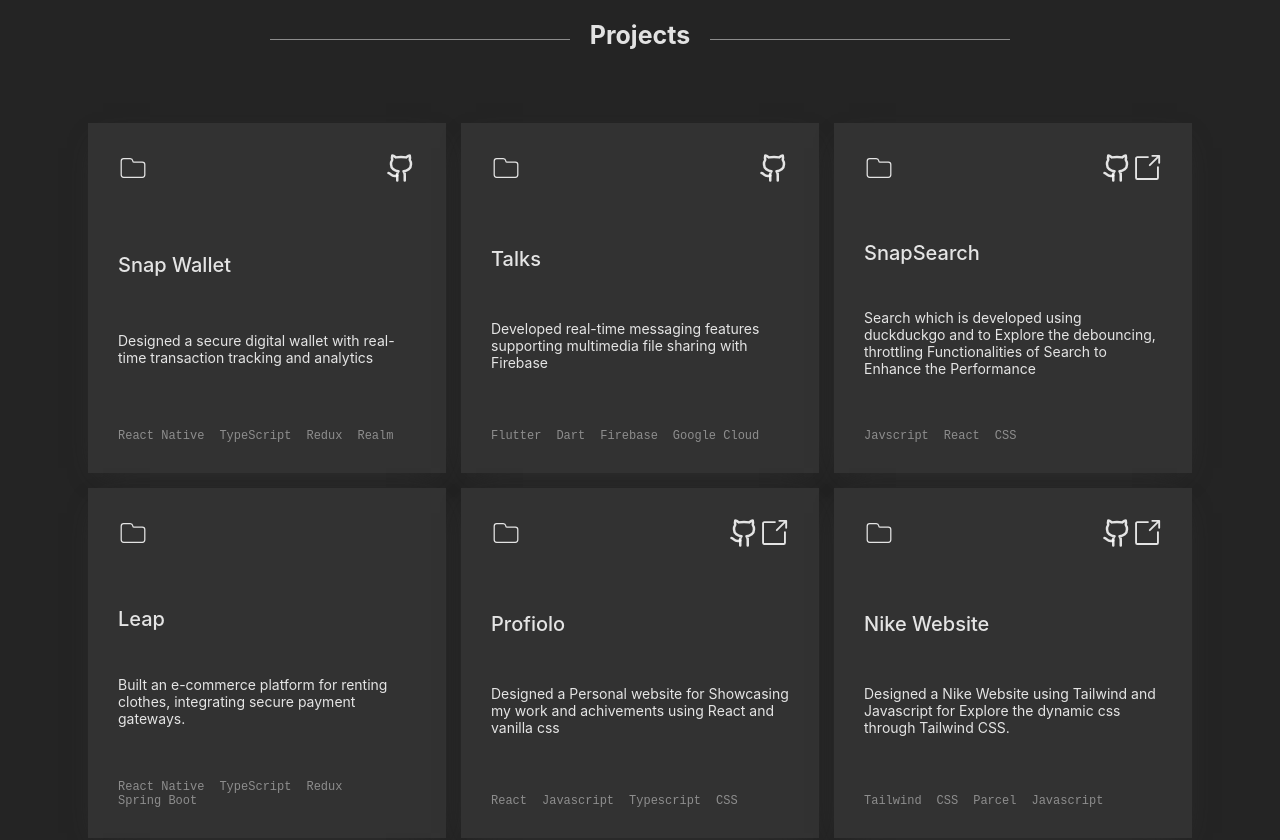
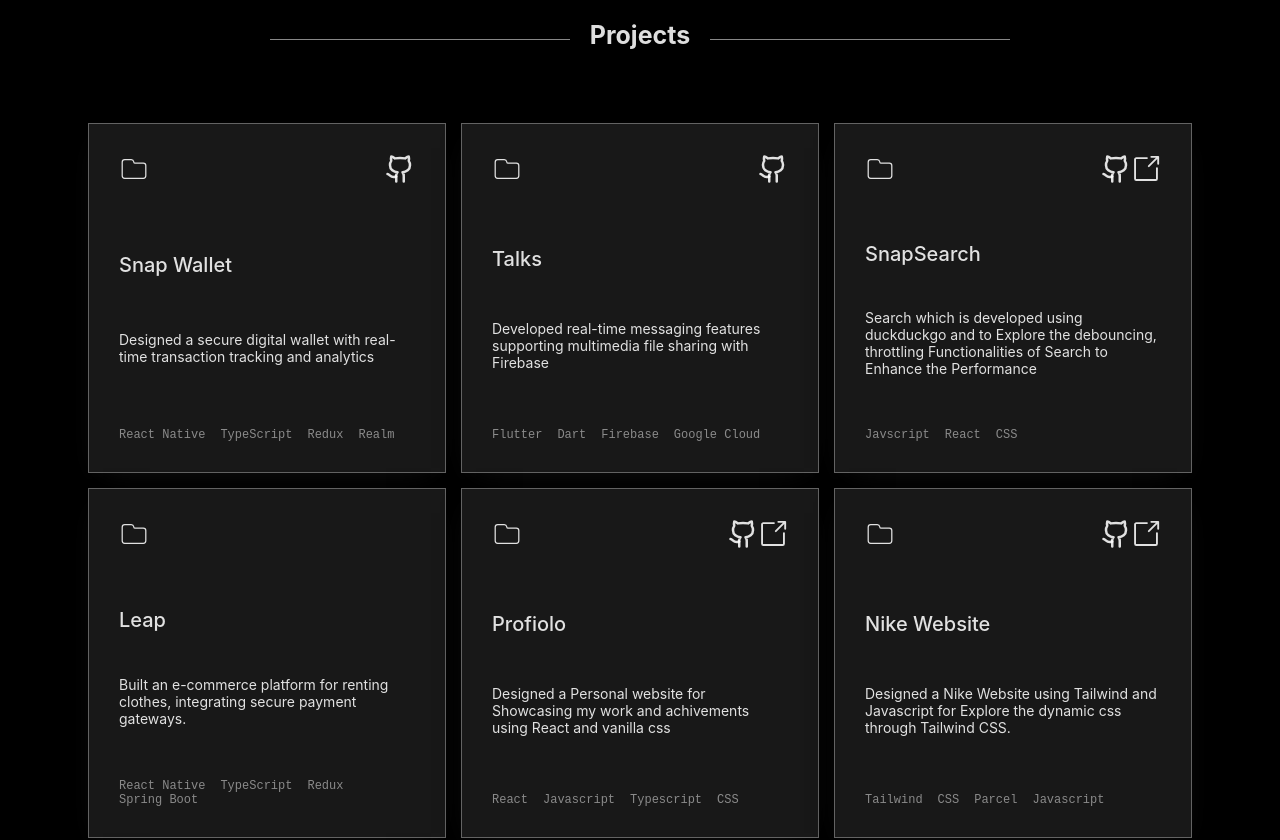
Before and after one commit to johnwesly2002/Portfolio, a React (Vite) app: page / in a window 1280 px wide. Shown: the part 2180-3020 px from the top of the page. Built offline with nearby package versions, Linux system fonts and the light colour scheme.

Commit message:
Changes in CSS for colors and modification for feel and look of the website

```diff
--- a/src/App.css
+++ b/src/App.css
@@ -3,17 +3,18 @@
   --fontsize: 20px;
   --fontsize-xs: 15px;
   --fontsize-xss: 12px;
-  --background-color: #242424;
+  --background-color: #000000;
   --fontfamily: 'SF Mono','Fira Code','Fira Mono','Roboto Mono',monospace;
   --font-sans:'Calibre','Inter','San Francisco','SF Pro Text',-apple-system,system-ui,sans-serif;
   --padding: 8px;
   --paragraphfont: rgb(155 155 155 / 87%);
   --buttonshadowcolor: #ffff;
   --intro2font: rgba(113, 113, 113, 0.87);
-  --backgroundhover: #323232;
+  --backgroundhover: #181818;
   --transition: all 0.25s cubic-bezier(0.645,0.045,0.355,1);
   --borderradius: 4px;
   --hovercolor: #0077ff;
+  --mobileheaderhover: #90c4ff;
   --tabactivecolor: rgba(51, 51, 51, 0.87);
   --tab-height: 42px;
   --mobilefont: 18px;
@@ -236,6 +237,7 @@ line-height: 1.4;
 }
 .Projects .projectbox {
     box-shadow: 0 10px 30px -15px var(--backgroundhover);
+    border: 1px solid #636363;
     display: flex;
     -webkit-box-pack: justify;
     justify-content: space-between;
@@ -722,7 +724,7 @@ footer .lottie {
       width: min(75vw, 400px);
       height: 100vh;
       outline: 0px;
-      background-color: black;
+      background-color: #0077ff;
       box-shadow: -10px 0px 30px -15px rgba(2,12,27,0.7);
       z-index: 9;
       transform: translateX(0);
@@ -742,6 +744,12 @@ footer .lottie {
     font-size: var(--mobilefont);
     padding: 10px 20px 10px 20px;
   }
+  .header_content a:hover,
+  .header_button:hover {
+    color: var(--mobileheaderhover);
+    border-color: var(--mobileheaderhover);
+  }
+
   .header_close{
     cursor: pointer;
     display: block;
```
